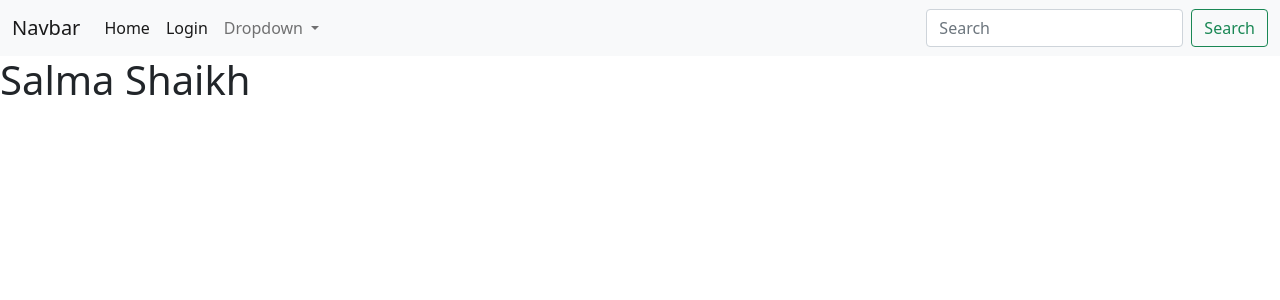
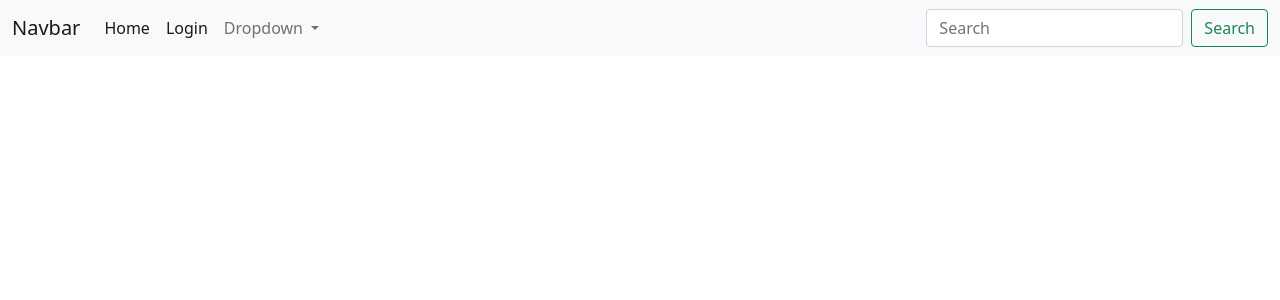
Before and after one commit to hartej-singh-assi/Covid-Shop, an Angular app: page / in a window 1280 px wide. Shown: the top 300 px of the page. Built offline with nearby package versions, Linux system fonts and the light colour scheme.

Commit message:
h1 deleted

```diff
--- a/src/app/app.component.html
+++ b/src/app/app.component.html
@@ -1,2 +1 @@
 <app-nav-bar></app-nav-bar>
-<h1>Salma Shaikh</h1>
```
